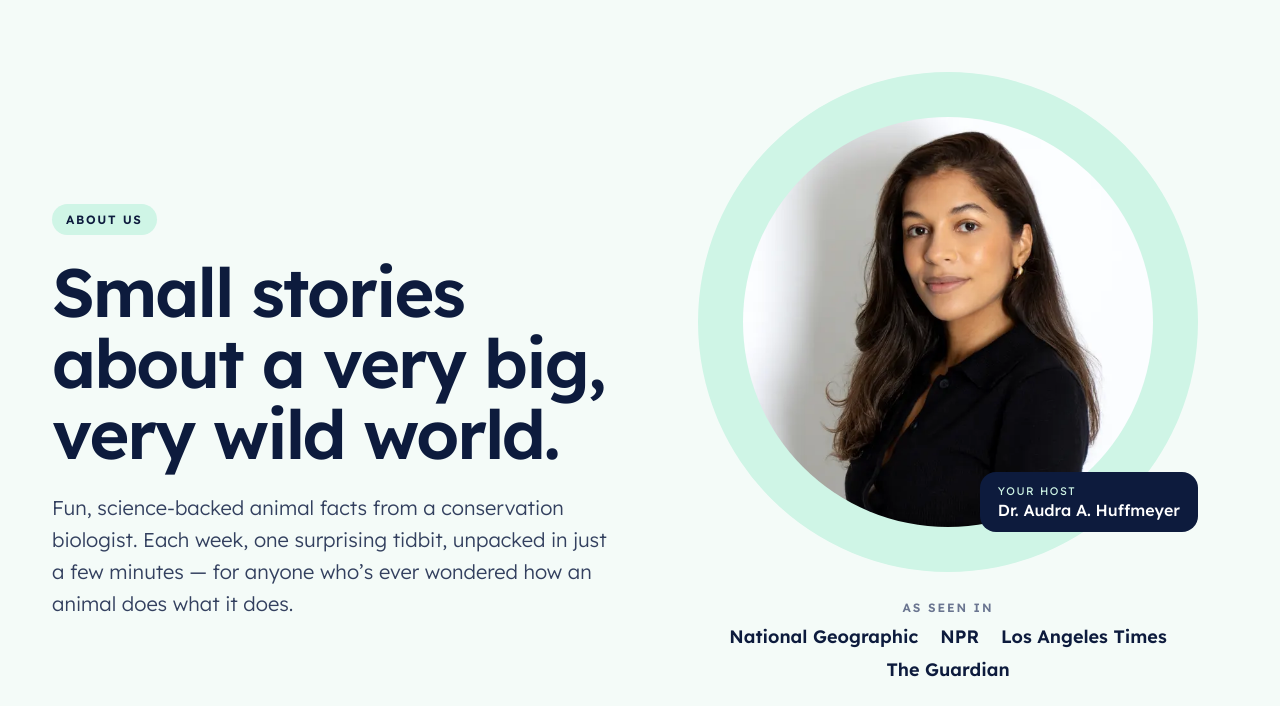
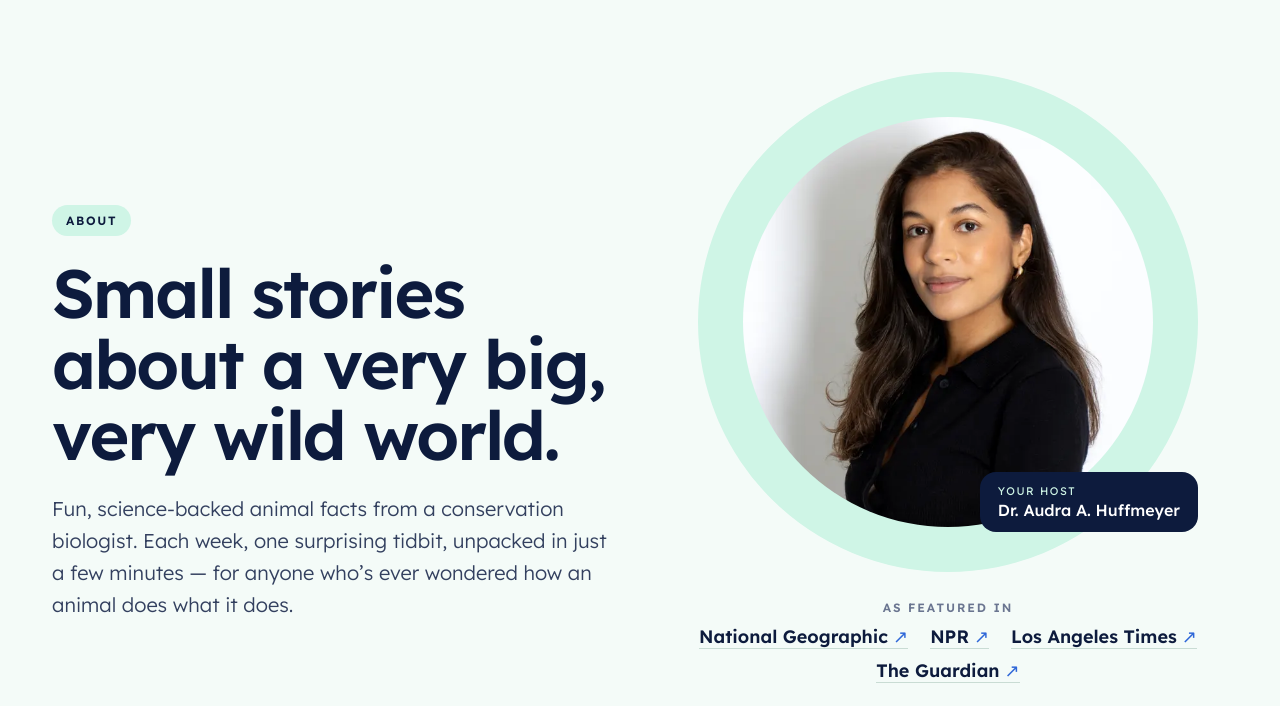
Before and after one commit to ahuffmeyer-hub/wildlife-tidbits, a plain HTML site: page about.html in a window 1280 px wide. Shown: the part 84-790 px from the top of the page. Drawn offline with Linux system fonts and the light colour scheme.

Commit message:
Link press mentions, relabel About (#1)
* Link press mentions on About page; relabel as 'As featured in'

Co-Authored-By: Claude Opus 5.5 <noreply@anthropic.com>
Claude-Session: https://claude.ai/code/session_01C4uhNu4MQNYaJvsjDmgmFP

* Change 'About us' label to 'About'

Co-Authored-By: Claude Opus 5.5 <noreply@anthropic.com>
Claude-Session: https://claude.ai/code/session_01C4uhNu4MQNYaJvsjDmgmFP

* Make press links visibly clickable

Co-Authored-By: Claude Opus 5.5 <noreply@anthropic.com>
Claude-Session: https://claude.ai/code/session_01C4uhNu4MQNYaJvsjDmgmFP

---------

Co-authored-by: Claude <noreply@anthropic.com>

```diff
--- a/about.html
+++ b/about.html
@@ -34,7 +34,7 @@
   <main>
     <section class="container hero hero--about">
       <div class="hero-copy">
-        <span class="pill">About us</span>
+        <span class="pill">About</span>
         <h1>Small stories about a very big, very wild world.</h1>
         <p class="lede">Fun, science-backed animal facts from a conservation biologist. Each week, one surprising tidbit, unpacked in just a few minutes — for anyone who’s ever wondered how an animal does what it does.</p>
       </div>
@@ -47,9 +47,12 @@
           </div>
         </div>
         <div class="press">
-          <span class="eyebrow">As seen in</span>
+          <span class="eyebrow">As featured in</span>
           <div class="press-list">
-            <span>National Geographic</span><span>NPR</span><span>Los Angeles Times</span><span>The Guardian</span>
+            <a href="https://www.nationalgeographic.com/animals/article/los-angeles-mountain-lions-becoming-inbred" target="_blank" rel="noopener">National Geographic</a>
+            <a href="https://www.npr.org/2022/01/31/1076895942/for-the-first-time-the-u-s-allocates-big-money-for-animal-road-crossings" target="_blank" rel="noopener">NPR</a>
+            <a href="https://www.latimes.com/espanol/eeuu/articulo/2022-07-05/los-angeles-mumbai-aprenden-a-convivir-con-pumas-leopardos" target="_blank" rel="noopener">Los Angeles Times</a>
+            <a href="https://www.theguardian.com/environment/2022/jun/30/los-angeles-mumbai-mountain-lion-leopard" target="_blank" rel="noopener">The Guardian</a>
           </div>
         </div>
         <a class="outline-btn" href="https://www.instagram.com/wildlifetidbits/" target="_blank" rel="noopener">Follow @wildlifetidbits on Instagram →</a>
--- a/styles.css
+++ b/styles.css
@@ -215,6 +215,9 @@ img { display: block; }
 .press { display: flex; flex-direction: column; gap: 10px; align-items: center; text-align: center; }
 .press .eyebrow { color: var(--muted); }
 .press-list { display: flex; gap: 10px 22px; flex-wrap: wrap; justify-content: center; font-size: 18px; font-weight: 600; }
+.press-list a { color: var(--ink); text-decoration: none; border-bottom: 1.5px solid var(--border); transition: color .2s, border-color .2s; }
+.press-list a::after { content: " ↗"; font-weight: 400; color: var(--blue); }
+.press-list a:hover, .press-list a:focus-visible { color: var(--blue); border-bottom-color: var(--blue); }
 .outline-btn {
   align-self: center; font-size: 15px; font-weight: 500; color: var(--ink); text-decoration: none;
   border: 1.5px solid var(--border); padding: 11px 18px; border-radius: 999px;
```
